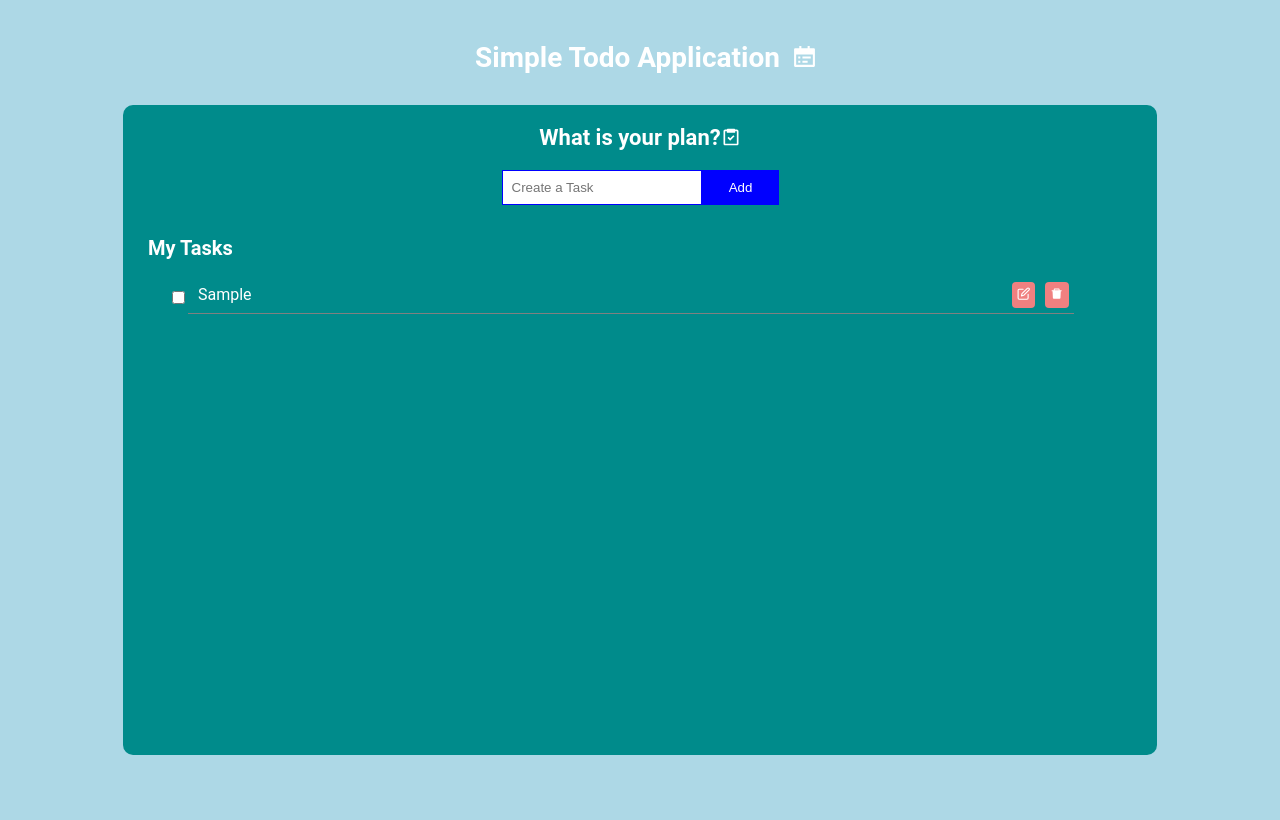
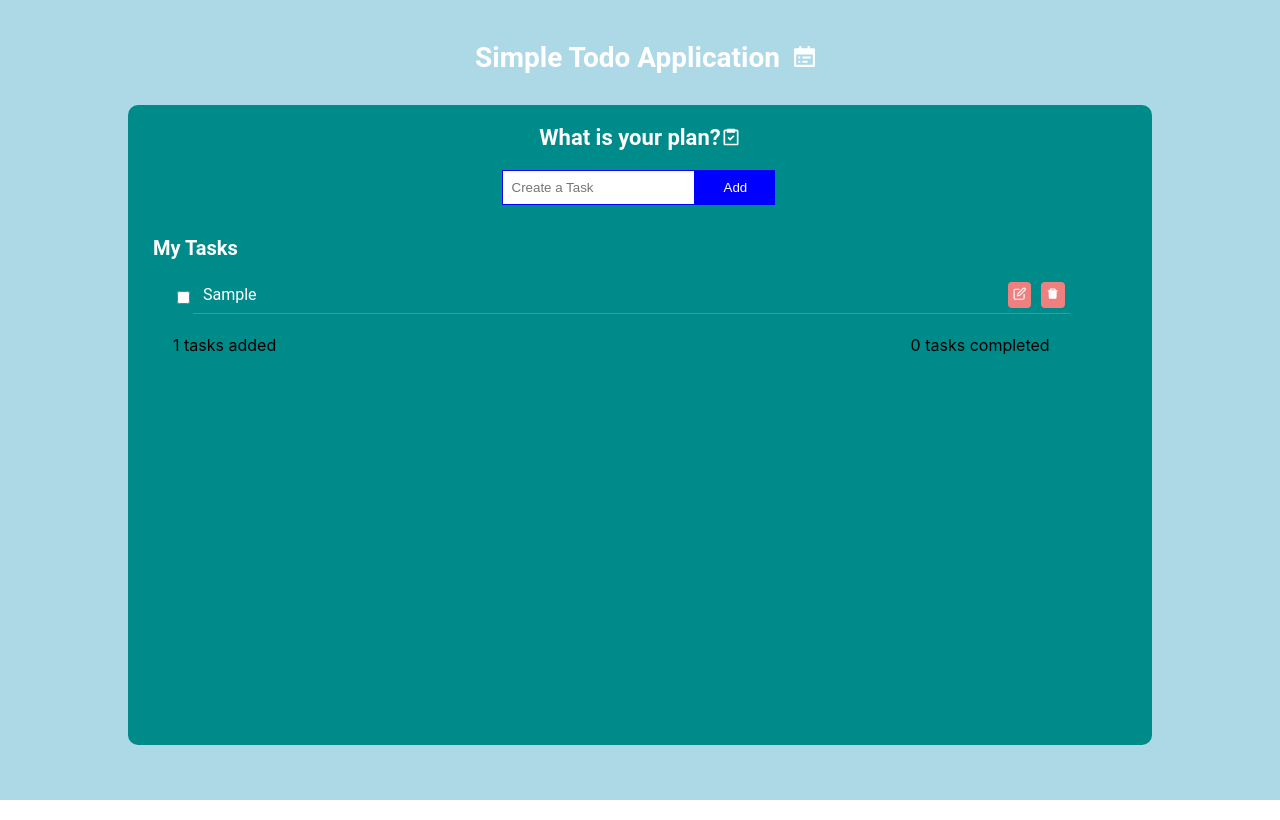
Before and after one commit to seetharampullela/my-app, a React (Create React App) app: page / in a window 1280 px wide. Both pictures are taken after typing "Sample" into the empty fields and a click on the button "Add". Built offline with nearby package versions, Linux system fonts and the light colour scheme.

Commit message:
Second Commit

```diff
--- a/package.json
+++ b/package.json
@@ -6,6 +6,7 @@
     "@testing-library/jest-dom": "^5.16.4",
     "@testing-library/react": "^13.2.0",
     "@testing-library/user-event": "^13.5.0",
+    "bootstrap": "^5.1.3",
     "create-react-icons": "^1.1.1",
     "js-cookie": "^3.0.1",
     "js-cookies": "^1.0.4",
--- a/src/App.css
+++ b/src/App.css
@@ -1,6 +1,12 @@
 .App {
   text-align: center;
 }
+
+*{
+  box-sizing: border-box;
+}
+
+
 
 .App-logo {
   height: 40vmin;
--- a/src/components/TodoElement/index.css
+++ b/src/components/TodoElement/index.css
@@ -77,3 +77,10 @@
     margin-left:20px;
     font-weight: 600;
 }
+
+.count-container{
+    display: flex;
+    justify-content: space-between;
+    align-items: center;
+    width: 90%;
+}
--- a/src/components/TodoElement/index.js
+++ b/src/components/TodoElement/index.js
@@ -65,10 +65,10 @@ class TodoElement extends Component {
         }))
     }
 
-    saveTodo = ()=>{
-        const{todoListContainer}=this.state
-        localStorage.setItem("Data",JSON.stringify(todoListContainer))
-    }
+    // saveTodo = ()=>{
+    //     const{todoListContainer}=this.state
+    //     localStorage.setItem("Data",JSON.stringify(todoListContainer))
+    // }
 
     editTodoValue=(id)=>{
         this.setState(prevState=>({
@@ -111,25 +111,38 @@ class TodoElement extends Component {
         // let stringifiedTodoList = localStorage.getItem("Data");
         // let parsedTodoList = JSON.parse(stringifiedTodoList);
         const isEmpty=(todoListContainer.length>0)
+        let count = 0
 
 
         return(
             <>
             <h2 className="tasks-heading">My Tasks</h2>
             <ul className="todo-list-container">
-                {isEmpty&&todoListContainer.map(each=>(
+                {isEmpty?(todoListContainer.map(each=>(
                     <TodoList todoItem={each} deleteTodoItem={this.deleteTodoItem} toggleIsCheckedValue={this.toggleIsCheckedValue}
                      key={each.id} editTodoValue={this.editTodoValue} changeTodoInputValue={this.changeTodoInputValue}
                      onPressingEnterKey={this.onPressingEnter}
                      />
-                ))}
+                ))
+                ):(<p>No task added</p>)}
+
+                {todoListContainer.map(each=>{
+                    if(each.isChecked){
+                        count+=1
+                    }
+                    return null
+                })}
+
+
+
                 {/* <button type="text" onClick={this.saveTodo} className="delete-button-element">Save</button> */}
+                {isEmpty&&
+                <div className="count-container">
+                    {count>0 ? <p>{todoListContainer.length-count} Tasks to Complete</p>:<p>{todoListContainer.length} tasks added</p>}
+                    <p>{count} tasks completed</p>
+                </div>}
             </ul>
-            {/* {todoListContainer.map(each=>{
-                if(each.isChecked){
-                    return <p>hi</p>
-                }return null
-            })} */}
+
             </>
         )
     }
```
Also changed, not shown: 1 other file (tests, documents, lock files or other folders).
